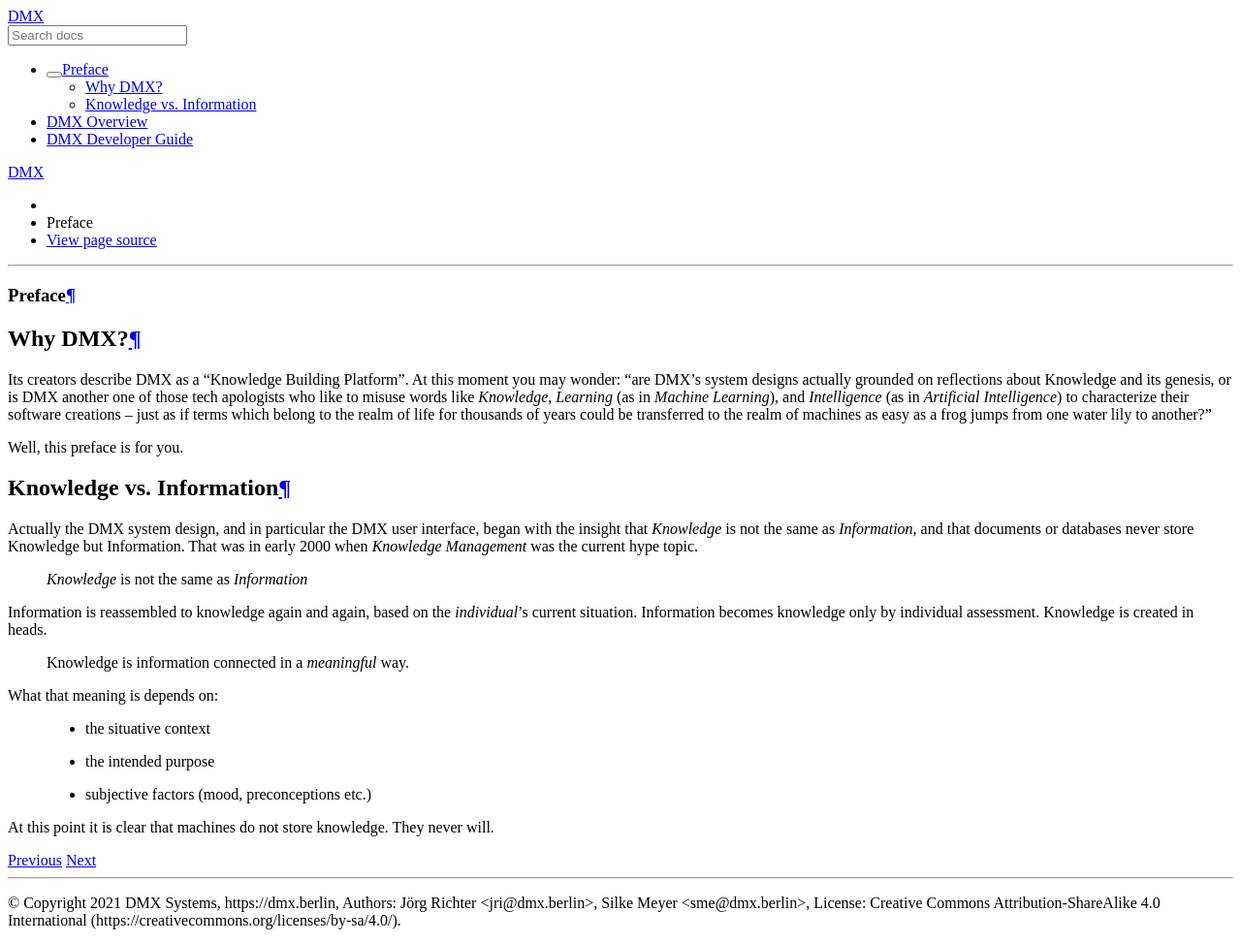
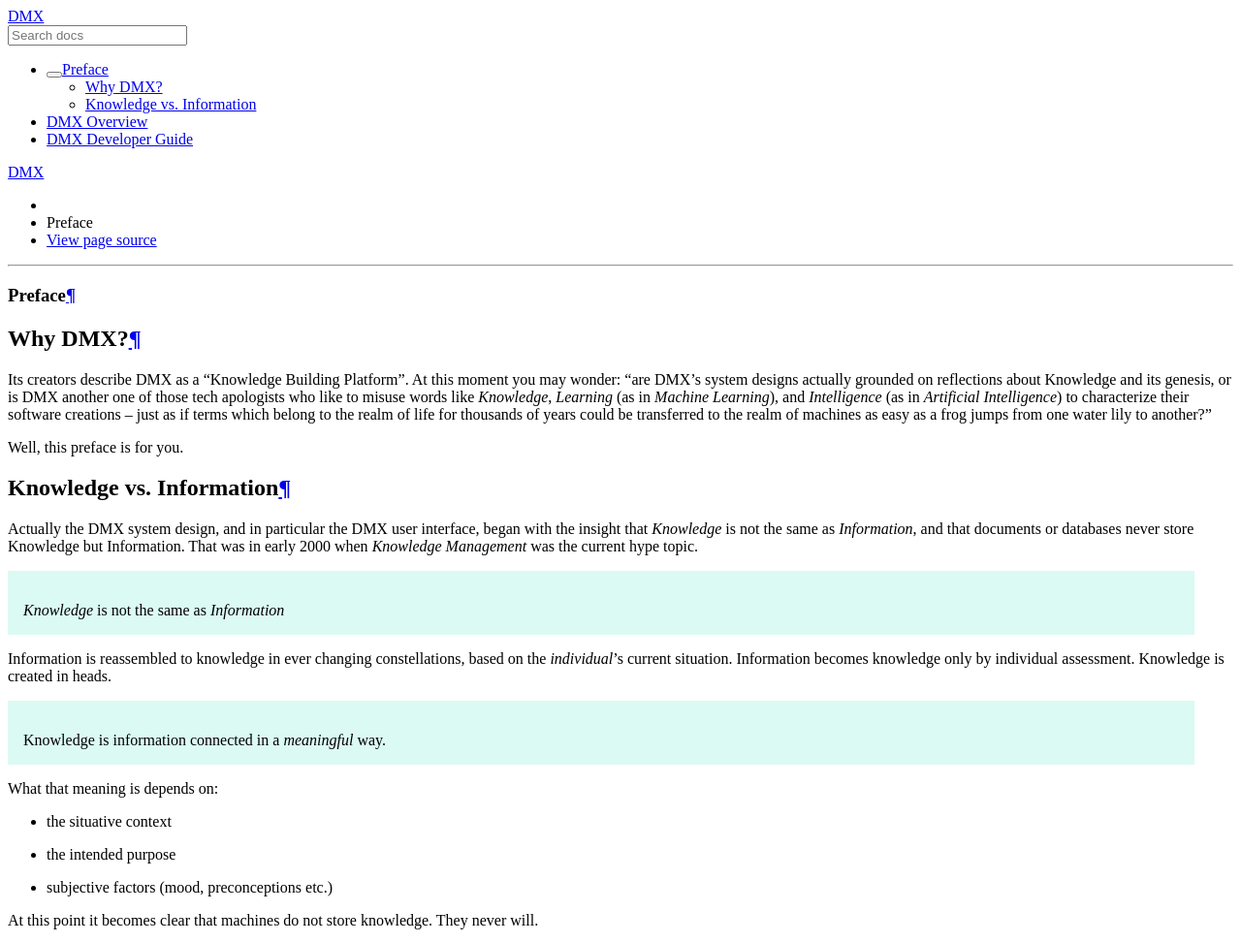
Before and after one commit to dmx-systems/dmx-documentation, a Sphinx documentation site: the page built from docs/preface.rst, in a window 1280 px wide. Shown: the top 973 px of the page at 97% size. Built offline with Sphinx 7.4.7 and the Read the Docs theme 2.0.0, drawn with Linux system fonts in a browser that asks for light colours; grey boxes are pictures that could not be loaded.

Commit message:
Tweak blockquote style

```diff
--- a/docs/_static/theme_overrides.css
+++ b/docs/_static/theme_overrides.css
@@ -11,3 +11,17 @@
       overflow: visible !important;
    }
 }
+
+blockquote {
+   margin-left: 0 !important;
+   padding: 1em;
+   background-color: rgb(219, 250, 244);
+}
+
+blockquote p {
+   margin-bottom: 0;
+}
+
+blockquote p + p {
+   margin-top: 24px;
+}
--- a/docs/preface.rst
+++ b/docs/preface.rst
@@ -20,14 +20,14 @@
 
     *Knowledge* is not the same as *Information*
 
-Information is reassembled to knowledge again and again, based on the *individual*'s current situation. Information becomes knowledge only by individual assessment. Knowledge is created in heads.
+Information is reassembled to knowledge in ever changing constellations, based on the *individual*'s current situation. Information becomes knowledge only by individual assessment. Knowledge is created in heads.
 
     Knowledge is information connected in a *meaningful* way.
 
 What that meaning is depends on:
 
-    * the situative context
-    * the intended purpose
-    * subjective factors (mood, preconceptions etc.)
+* the situative context
+* the intended purpose
+* subjective factors (mood, preconceptions etc.)
 
-At this point it is clear that machines do not store knowledge. They never will.
+At this point it becomes clear that machines do not store knowledge. They never will.
```
